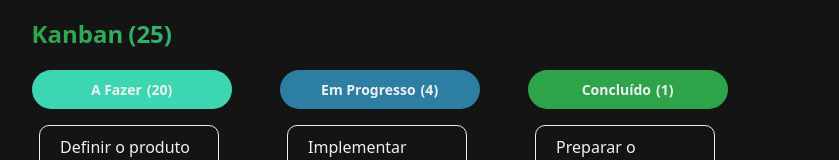
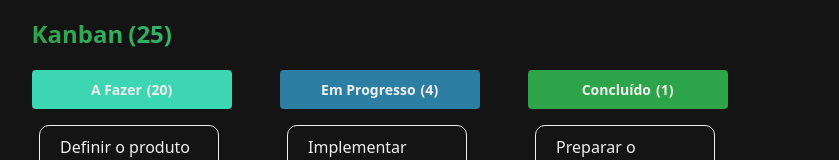
Before and after one commit to eliscmattosinho/Board-de-Desenvolvimento, a React (Create React App) app: page /Board-de-Desenvolvimento/boards in a window 1280 px wide. Shown: the part 396-556 px from the top of the page, without its empty margins (154-993 px from the left). Built offline with nearby package versions, Linux system fonts and the light colour scheme.

Commit message:
feat(ui): update column title styles

```diff
--- a/src/pages/Boards.css
+++ b/src/pages/Boards.css
@@ -153,7 +153,7 @@ p.btn-title {
 
 .col-title-board {
     padding: 10px 20px;
-    border-radius: 40px;
+    border-radius: 4px;
     font-size: 14px;
 }
 
@@ -170,12 +170,10 @@ p.btn-title {
 }
 
 .col-title-board.backlog {
-    border-radius: 40px;
     border: 1px solid #2C7FA3;
 }
 
 .col-title-board.review {
-    border-radius: 40px;
     border: 1px solid #2DA44A;
 }
 
```
